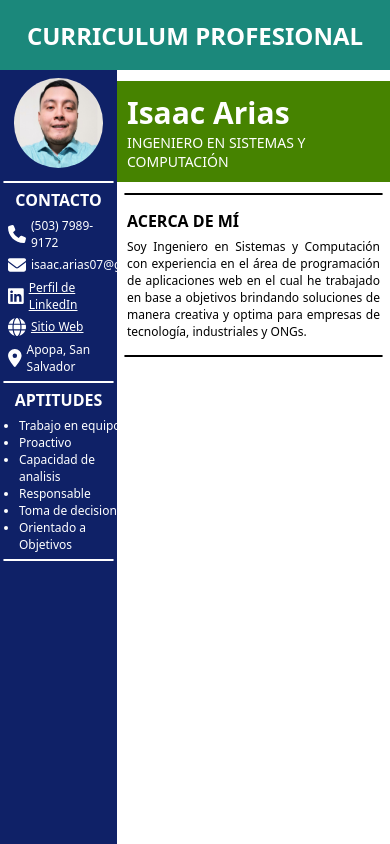
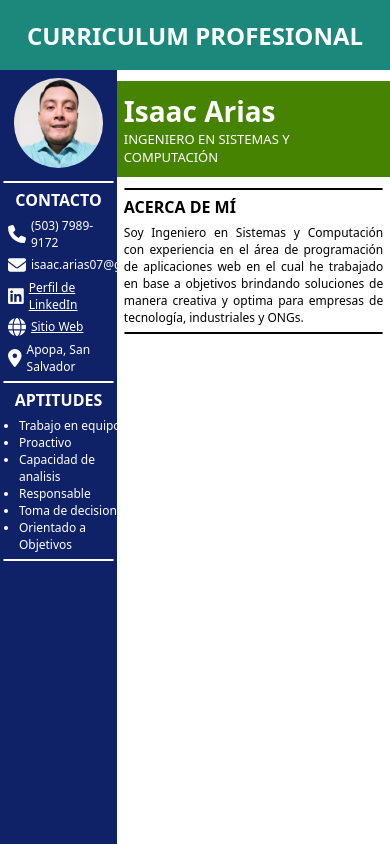
Before and after one commit to Isaac953/curriculum_isaac, a Next.js app: page / in a window 390 px wide. Shown: the top 844 px of the page. Built offline with nearby package versions, Linux system fonts and the light colour scheme.

Commit message:
Pequeño ajuste de diseño al commit CV_14.6

```diff
--- a/src/app/components/cards/03_Profile/Profile.scss
+++ b/src/app/components/cards/03_Profile/Profile.scss
@@ -8,18 +8,19 @@
     margin: 15px 0px;
     padding: 15px 0px;
     @include column;
-    align-items: flex-start;
+    align-items: center;
     justify-content: center;
     color: $textColor;
     .profilecard__name{
         font-size: 38px;
         font-weight: bold;
-        margin-left: 20px;
+        text-align: left;
+        width: 95%;
     }
     .profilecard__title{
         font-size: 22px;
         text-align: left;
-        margin-left: 20px;
+        width: 95%;
     }
 }
 
@@ -30,11 +31,9 @@
         padding: 13px 0px;
         .profilecard__name{
             font-size: 34px;
-            margin-left: 15px;
         }
         .profilecard__title{
             font-size: 18px;
-            margin-left: 15px;
         }
     }
   }
@@ -47,12 +46,10 @@
         margin: 11px 0px;
         padding: 11px 0px;
         .profilecard__name{
-            font-size: 30px;
-            margin-left: 10px;
+            font-size: 28px;
         }
         .profilecard__title{
-            font-size: 14px;
-            margin-left: 10px;
+            font-size: 13px;
         }
     }
   }
--- a/src/app/components/cards/04_about/About.scss
+++ b/src/app/components/cards/04_about/About.scss
@@ -2,14 +2,13 @@
 @import "/src/app/styles/Colors.scss";
 @import "/src/app/styles/MainCards.scss";
 
-.aboutcard{
-    @include column;
-    align-items: flex-start;
-    margin: 15px 0px;
-    .aboutcard__title{
-        @include subtitles_experience;
-    }
-    .aboutcard__text{
-        @include description_experience
-    }
+.aboutcard {
+  @include column;
+  @include cards_experience;
+  .aboutcard__title {
+    @include subtitles_experience;
+  }
+  .aboutcard__text {
+    @include description_experience;
+  }
 }
--- a/src/app/styles/MainCards.scss
+++ b/src/app/styles/MainCards.scss
@@ -1,6 +1,5 @@
 @mixin cards {
   width: 95%;
-  margin: 5px 0px;
   align-items: flex-start;
   @media (min-width: 1024px) { margin: 10px 0px; }
   @media (max-width: 1023px) { margin: 8px 0px; }
@@ -15,17 +14,24 @@
   @media (max-width: 767px) { font-size: 16px; margin-bottom: 6px; }
 }
 
+@mixin cards_experience {
+  align-items: flex-start;
+  width: 95%;
+  @media (min-width: 1024px) { margin: 10px 0px; }
+  @media (max-width: 1023px) { margin: 8px 0px; }
+  @media (max-width: 767px) { margin: 6px 0px; }
+}
+
 @mixin subtitles_experience {
   text-align:left;
-  @media (min-width: 1024px) { font-size: 24px; margin-bottom: 10px;  margin-left: 20px; }
-  @media (max-width: 1023px) { font-size: 20px; margin-bottom: 8px;  margin-left: 15px; }
-  @media (max-width: 767px) { font-size: 16px; margin-bottom: 6px;  margin-left: 10px; }
+  @media (min-width: 1024px) { font-size: 24px; margin-bottom: 10px;}
+  @media (max-width: 1023px) { font-size: 20px; margin-bottom: 8px;}
+  @media (max-width: 767px) { font-size: 16px; margin-bottom: 6px;}
 }
-
 
 @mixin description_experience {
   text-align: justify;
-  @media (min-width: 1024px) { font-size: 16px; margin: 0px 20px; }
-  @media (max-width: 1023px) { font-size: 14px; margin: 0px 15px;  }
-  @media (max-width: 767px) { font-size: 12px; margin: 0px 10px; }
+  @media (min-width: 1024px) { font-size: 16px;}
+  @media (max-width: 1023px) { font-size: 14px;}
+  @media (max-width: 767px) { font-size: 12px;}
 }
```
